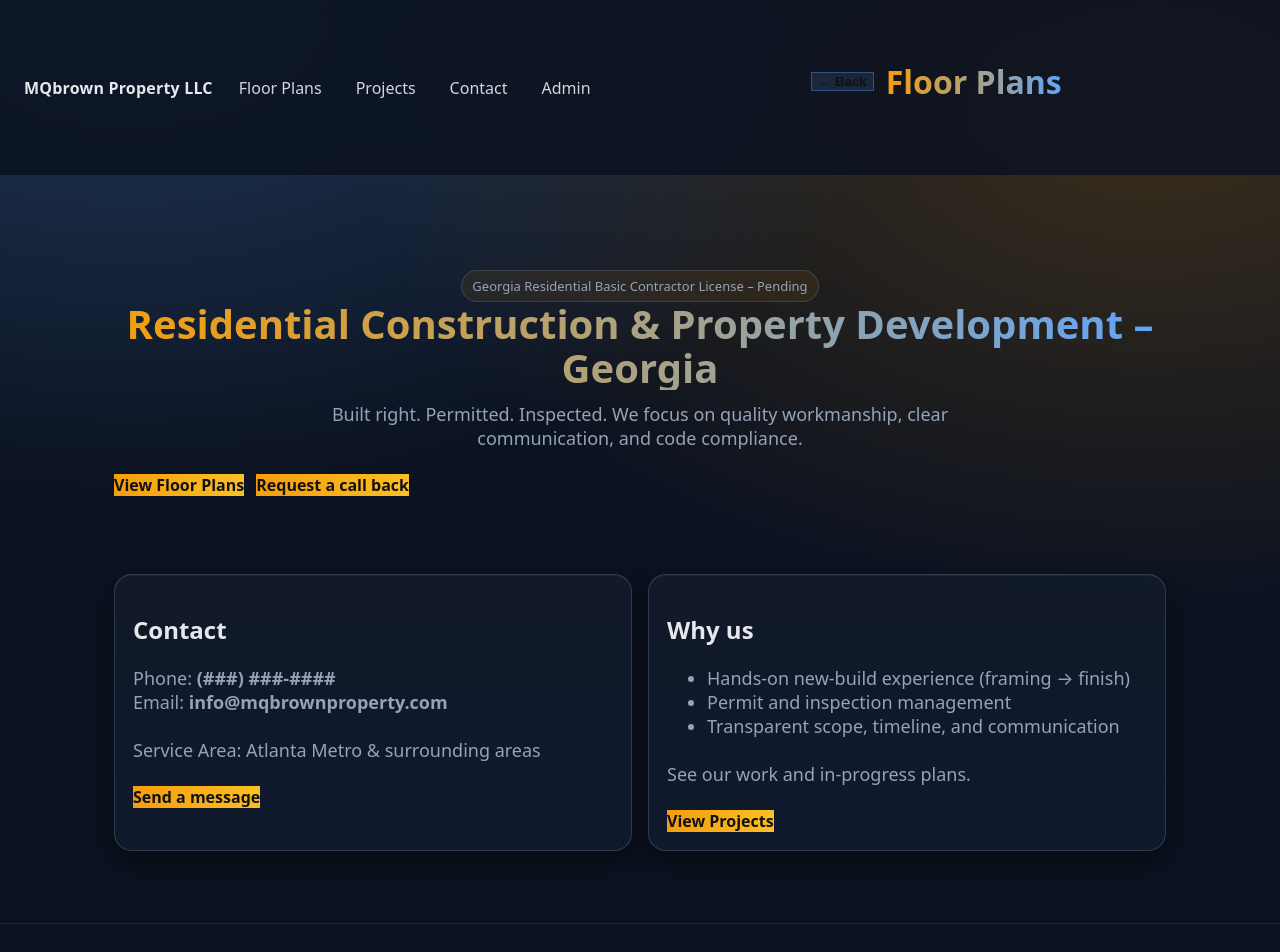
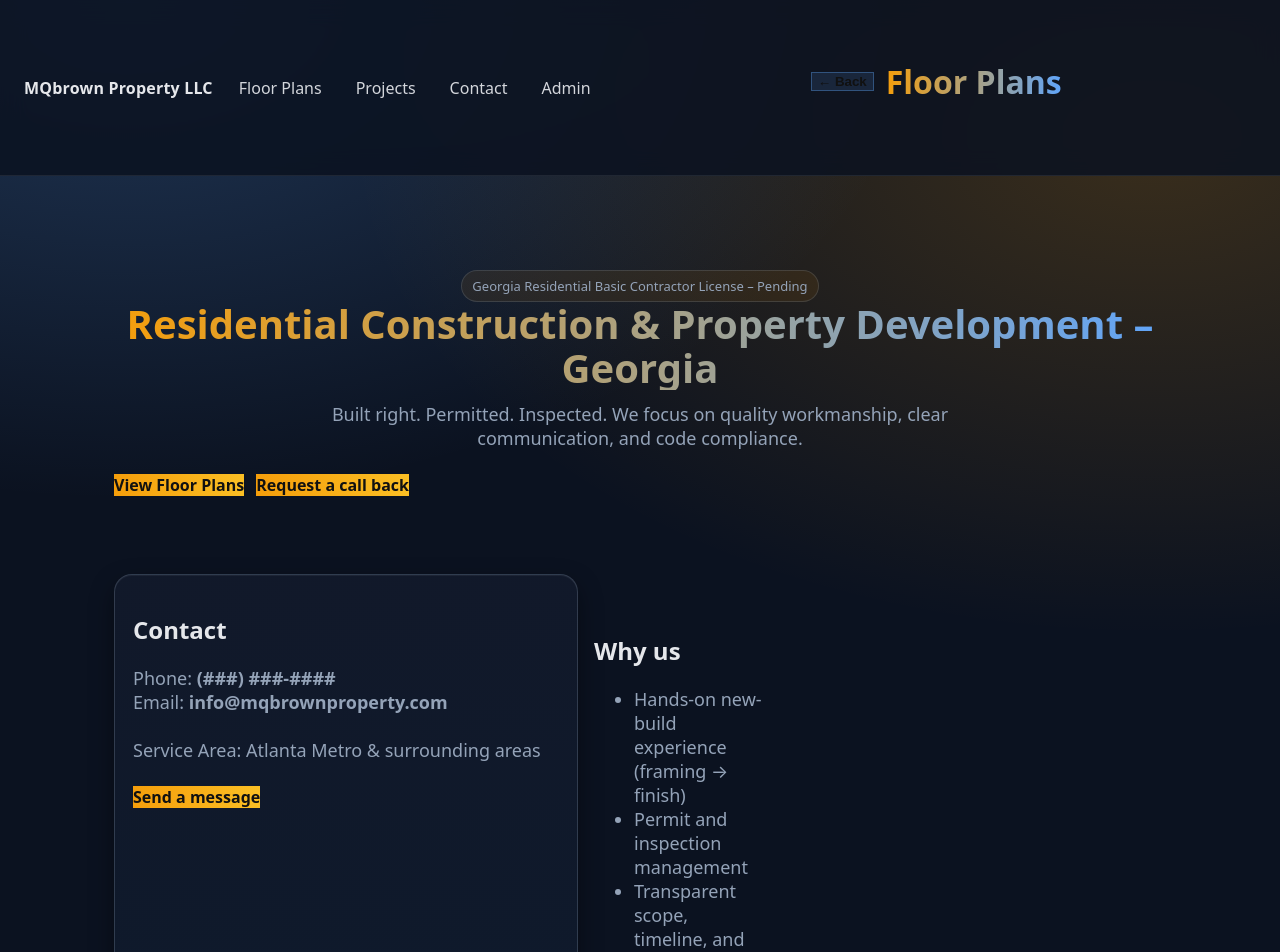
Before and after one commit to MQBrown/MelWebsiteRepo, a React (Vite) app: page / in a window 1280 px wide. Shown: the top 952 px of the page. Built offline with nearby package versions, Linux system fonts and the light colour scheme.

Commit message:
Refactor card layout to use section div

```diff
--- a/src/pages/Home.jsx
+++ b/src/pages/Home.jsx
@@ -25,7 +25,7 @@ export default function Home({ settings }){
           <p className="sub">Service Area: {s.serviceArea || 'Atlanta Metro & surrounding areas'}</p>
           <Link className="btn" to="/contact">Send a message</Link>
         </div>
-        <div className="card half">
+        <div className="section">
           <h2>Why us</h2>
           <ul className="sub">
             <li>Hands-on new-build experience (framing → finish)</li>
```
